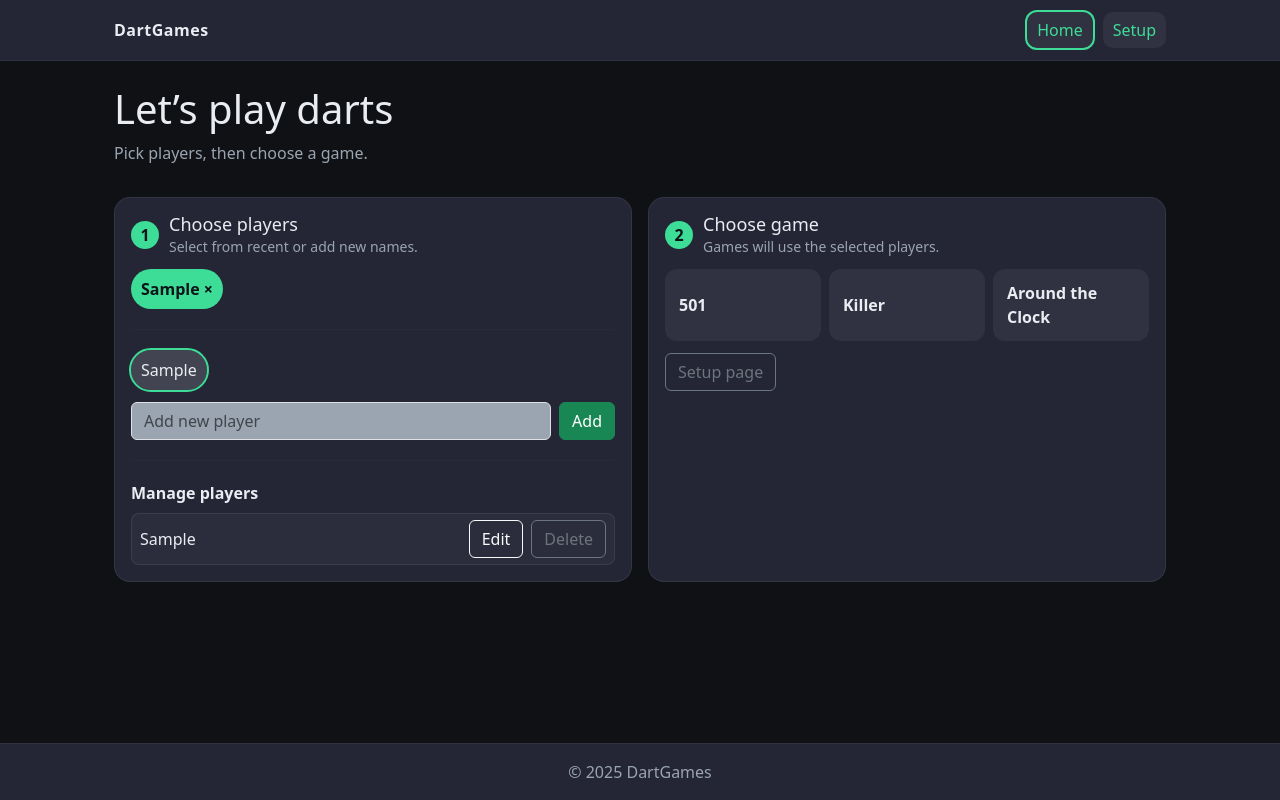
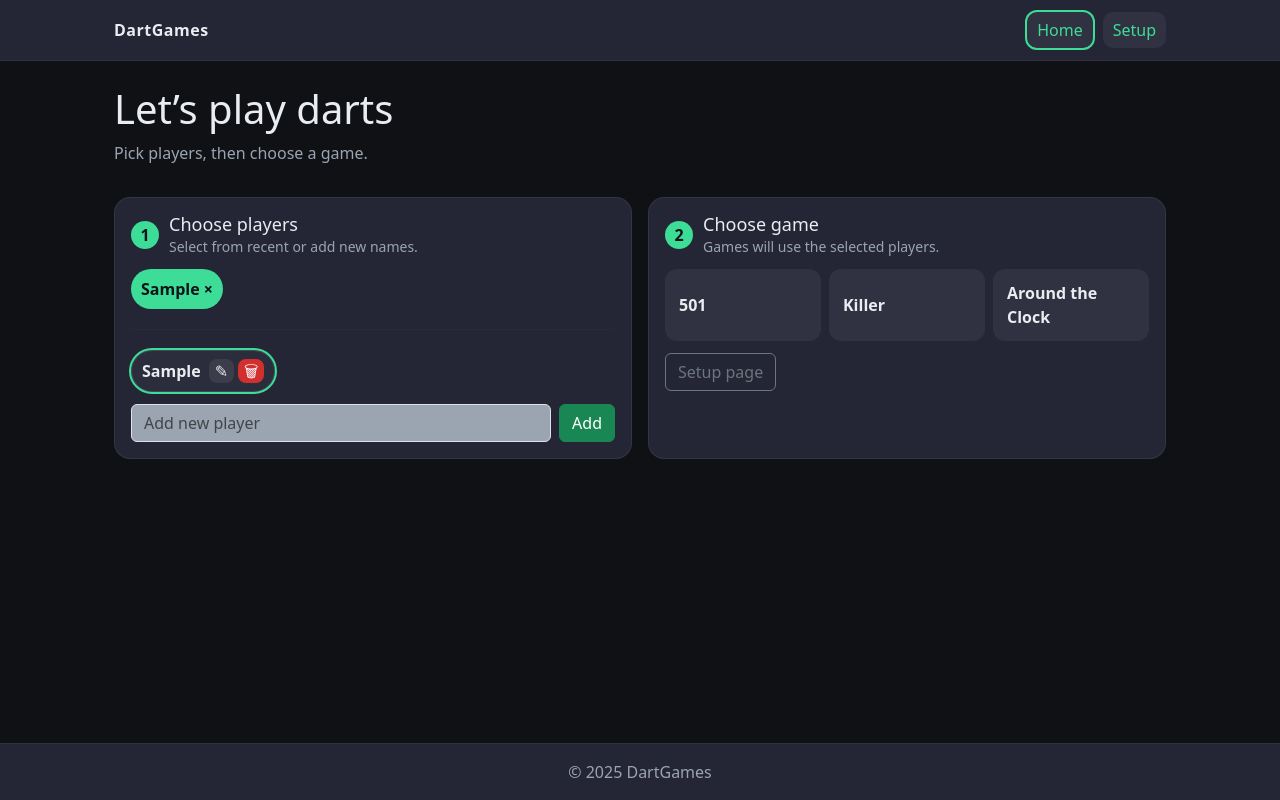
Before and after one commit to IceGreenGalactic/DartGames-scoreboard, a React (Vite) app: page / in a window 1280 px wide. Both pictures are taken after typing "Sample" into the empty fields and a click on the button "Add". Built offline with nearby package versions, Linux system fonts and the light colour scheme.

Commit message:
style edit and delete functions for names and removes list

```diff
--- a/src/pages/HomePage.jsx
+++ b/src/pages/HomePage.jsx
@@ -64,12 +64,10 @@ export function HomePage() {
     setEditing(name);
     setEditValue(name);
   }
-
   function cancelEdit() {
     setEditing(null);
     setEditValue("");
   }
-
   function saveEdit() {
     const v = editValue.trim();
     if (!editing || !v) {
@@ -79,11 +77,6 @@ export function HomePage() {
     renameRecent(editing, v);
     setEditing(null);
     setEditValue("");
-  }
-
-  function removeRecent(name) {
-    deleteRecent(name);
-    if (editing === name) cancelEdit();
   }
 
   return (
@@ -134,16 +127,84 @@ export function HomePage() {
               {recent
                 .slice(-50)
                 .reverse()
-                .map((n) => (
-                  <RecentChip
-                    key={n}
-                    data-active={selected.includes(n)}
-                    onClick={() => toggleSelect(n)}
-                    title={selected.includes(n) ? "Remove" : "Add"}
-                  >
-                    {n}
-                  </RecentChip>
-                ))}
+                .map((n) => {
+                  const isActive = selected.includes(n);
+                  const isEditing = editing === n;
+                  return (
+                    <RecentChip
+                      key={n}
+                      data-active={isActive}
+                      onClick={() => !isEditing && toggleSelect(n)}
+                      title={isActive ? "Remove" : "Add"}
+                    >
+                      {isEditing ? (
+                        <>
+                          <input
+                            className="chip-input"
+                            value={editValue}
+                            onChange={(e) => setEditValue(e.target.value)}
+                            onClick={(e) => e.stopPropagation()}
+                            onKeyDown={(e) => {
+                              if (e.key === "Enter") saveEdit();
+                              if (e.key === "Escape") cancelEdit();
+                            }}
+                            autoFocus
+                          />
+                          <div className="actions">
+                            <button
+                              className="iconbtn ok"
+                              onClick={(e) => {
+                                e.stopPropagation();
+                                saveEdit();
+                              }}
+                              aria-label="Save"
+                            >
+                              ✓
+                            </button>
+                            <button
+                              className="iconbtn"
+                              onClick={(e) => {
+                                e.stopPropagation();
+                                cancelEdit();
+                              }}
+                              aria-label="Cancel"
+                            >
+                              ✕
+                            </button>
+                          </div>
+                        </>
+                      ) : (
+                        <>
+                          <span className="name">{n}</span>
+                          <div className="actions">
+                            <button
+                              className="iconbtn"
+                              onClick={(e) => {
+                                e.stopPropagation();
+                                beginEdit(n);
+                              }}
+                              aria-label="Edit"
+                              title="Edit"
+                            >
+                              ✎
+                            </button>
+                            <button
+                              className="iconbtn danger"
+                              onClick={(e) => {
+                                e.stopPropagation();
+                                deleteRecent(n);
+                              }}
+                              aria-label="Delete"
+                              title="Delete"
+                            >
+                              🗑
+                            </button>
+                          </div>
+                        </>
+                      )}
+                    </RecentChip>
+                  );
+                })}
               {recent.length === 0 && <span>No recent players yet</span>}
             </RecentWrap>
 
@@ -171,73 +232,6 @@ export function HomePage() {
                 Add
               </button>
             </AddRow>
-
-            <Divider />
-
-            <div style={{ display: "grid", gap: 8 }}>
-              <strong>Manage players</strong>
-              <div style={{ display: "grid", gap: 6 }}>
-                {recent.length === 0 && <span>No saved players</span>}
-                {recent.map((n) =>
-                  editing === n ? (
-                    <div
-                      key={n}
-                      style={{
-                        display: "grid",
-                        gridTemplateColumns: "1fr auto auto",
-                        gap: 8,
-                        alignItems: "center",
-                      }}
-                    >
-                      <input
-                        className="form-control"
-                        value={editValue}
-                        onChange={(e) => setEditValue(e.target.value)}
-                        onKeyDown={(e) => {
-                          if (e.key === "Enter") saveEdit();
-                          if (e.key === "Escape") cancelEdit();
-                        }}
-                        autoFocus
-                      />
-                      <button className="btn btn-primary" onClick={saveEdit}>
-                        Save
-                      </button>
-                      <button className="btn btn-outline-secondary" onClick={cancelEdit}>
-                        Cancel
-                      </button>
-                    </div>
-                  ) : (
-                    <div
-                      key={n}
-                      style={{
-                        display: "grid",
-                        gridTemplateColumns: "1fr auto auto",
-                        gap: 8,
-                        alignItems: "center",
-                        padding: "6px 8px",
-                        borderRadius: 8,
-                        background: "rgba(255,255,255,0.04)",
-                        border: "1px solid rgba(255,255,255,0.08)",
-                      }}
-                    >
-                      <span>{n}</span>
-                      <button
-                        className="btn btn-outline-light"
-                        onClick={() => beginEdit(n)}
-                      >
-                        Edit
-                      </button>
-                      <button
-                        className="btn btn-outline-secondary"
-                        onClick={() => removeRecent(n)}
-                      >
-                        Delete
-                      </button>
-                    </div>
-                  )
-                )}
-              </div>
-            </div>
           </StepBody>
         </Step>
 
@@ -249,7 +243,6 @@ export function HomePage() {
               <StepSub>Games will use the selected players.</StepSub>
             </div>
           </StepHeader>
-
           <StepBody>
             <Games>
               {games.map((g) => (
--- a/src/pages/HomePage.styled.js
+++ b/src/pages/HomePage.styled.js
@@ -112,14 +112,46 @@ export const RecentWrap = styled.div`
 `;
 
 export const RecentChip = styled.button`
-  border: 0;
+  display: inline-flex;
+  align-items: center;
+  gap: 8px;
   padding: 8px 10px;
   border-radius: 999px;
-  background: rgba(255, 255, 255, 0.08);
-  color: ${({ theme }) => theme.colors.text};
+  border: 1px solid rgba(255,255,255,0.12);
+  background: rgba(255,255,255,0.04);
+  color: inherit;
+  font-weight: 600;
+
   &[data-active="true"] {
     outline: 2px solid ${({ theme }) => theme.colors.accent};
-    background: rgba(255, 255, 255, 0.14);
+  }
+
+  .name { pointer-events: none; }
+
+  .actions {
+    display: inline-flex;
+    gap: 4px;
+  }
+
+  .iconbtn {
+    border: 0;
+    background: rgba(255,255,255,0.08);
+    color: inherit;
+    border-radius: 8px;
+    padding: 4px 6px;
+    line-height: 1;
+  }
+  .iconbtn.ok { background: #1bb76e; color: #0b1419; }
+  .iconbtn.danger { background: #d32f2f; color: #fff; }
+
+  .chip-input {
+    border: 0;
+    outline: none;
+    background: rgba(255,255,255,0.1);
+    color: inherit;
+    border-radius: 8px;
+    padding: 4px 8px;
+    min-width: 120px;
   }
 `;
 
```
